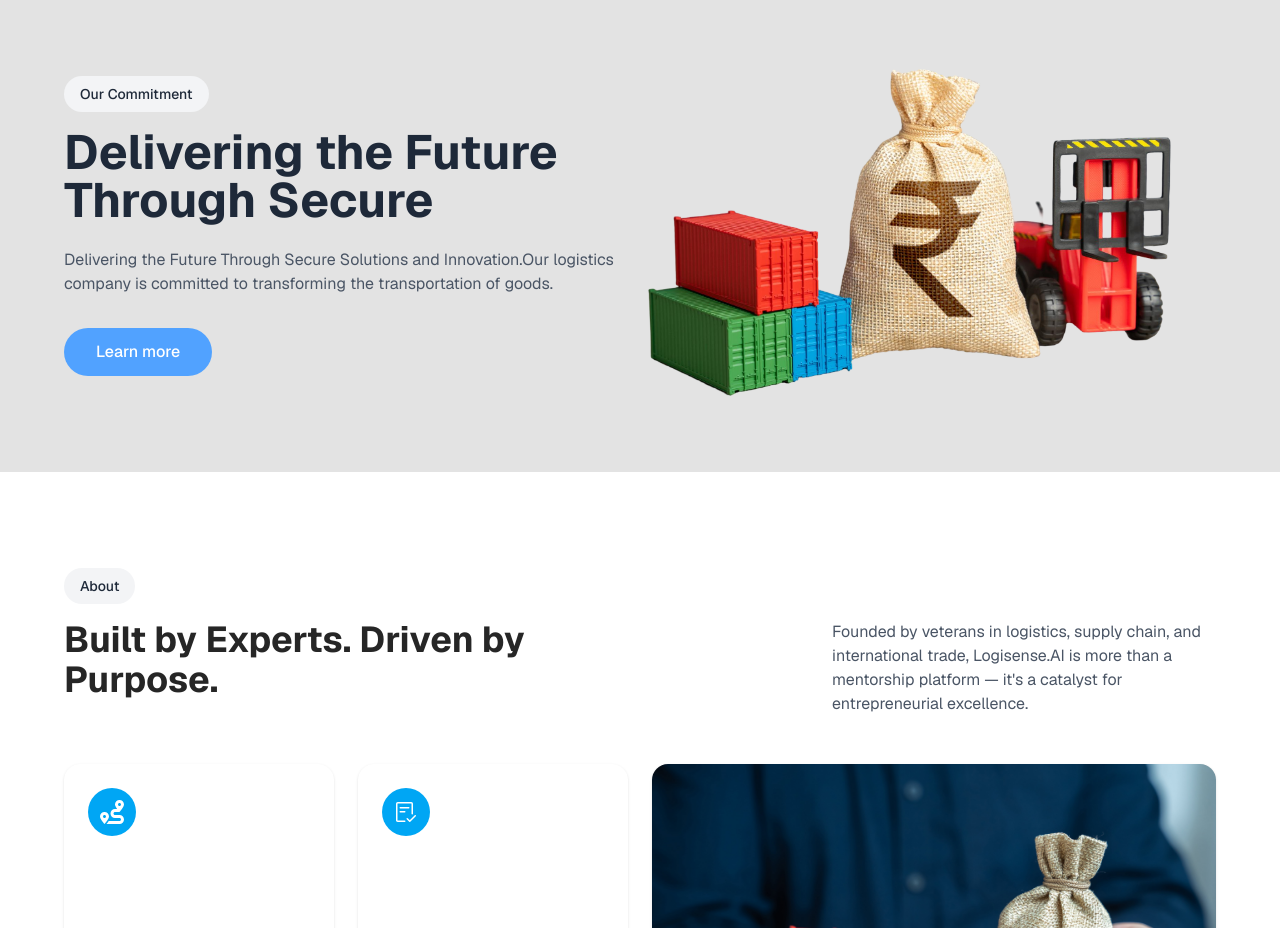
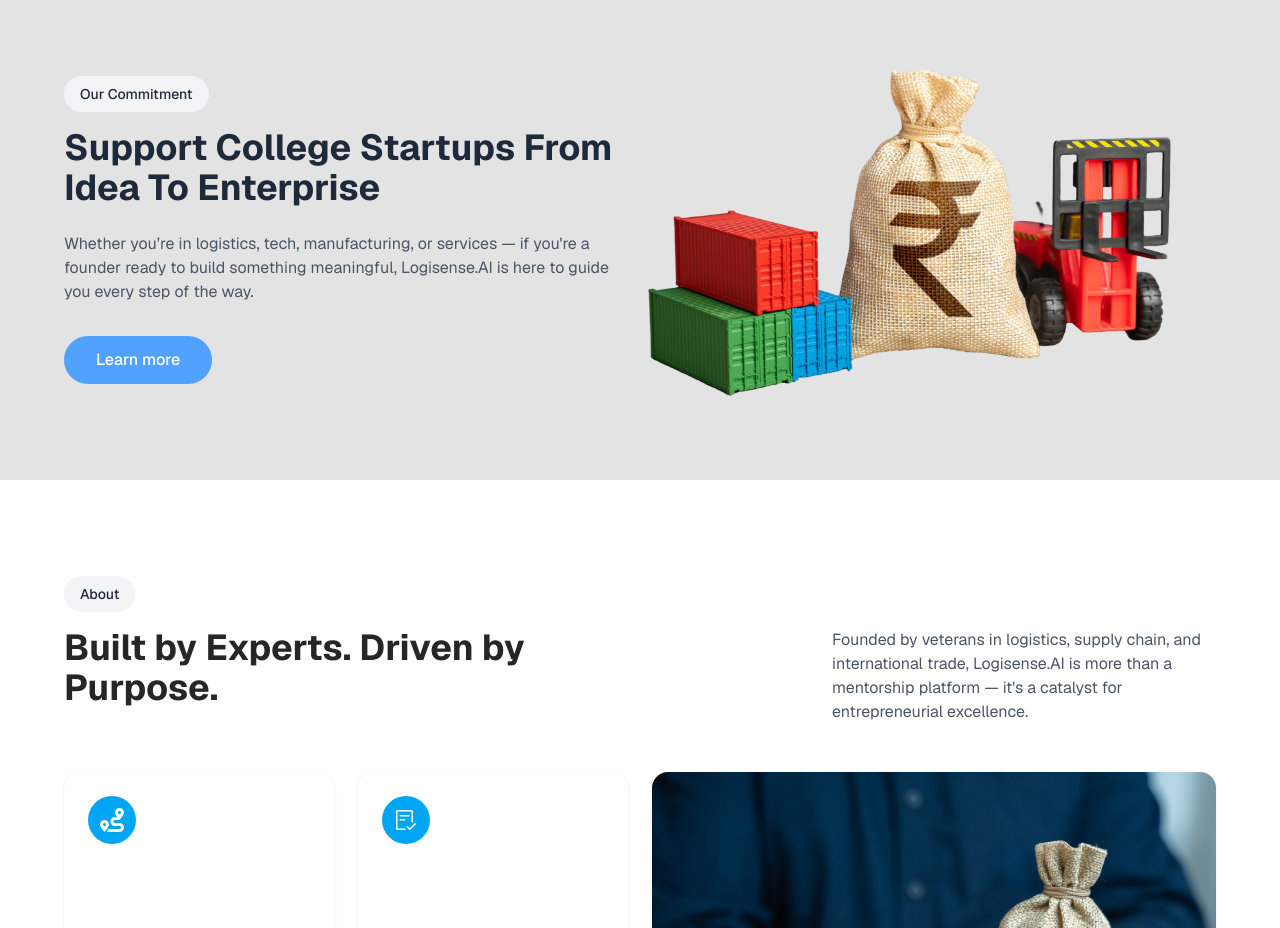
Before and after one commit to ISHANTBHATT/logisenseai, a Next.js app: page / in a window 1280 px wide. Shown: the part 2420-3348 px from the top of the page. Built offline with nearby package versions, Linux system fonts and the light colour scheme.

Commit message:
change:- text change in ourcommitment component

```diff
--- a/src/app/components/OurCommitment.jsx
+++ b/src/app/components/OurCommitment.jsx
@@ -58,15 +58,15 @@
 
             <motion.h2
               variants={itemVariants}
-              className="text-4xl md:text-5xl font-bold text-gray-800 mb-6"
+              className="text-3xl md:text-4xl font-bold text-gray-800 mb-6"
             >
-              Delivering the Future Through Secure
+              Support College Startups From Idea To Enterprise
             </motion.h2>
 
             <motion.p variants={itemVariants} className="text-gray-600 mb-8">
-              Delivering the Future Through Secure Solutions and Innovation.Our
-              logistics company is committed to transforming the transportation
-              of goods.
+              Whether you’re in logistics, tech, manufacturing, or services — if
+              you're a founder ready to build something meaningful, Logisense.AI
+              is here to guide you every step of the way.
             </motion.p>
 
             <motion.div variants={itemVariants}>
```
